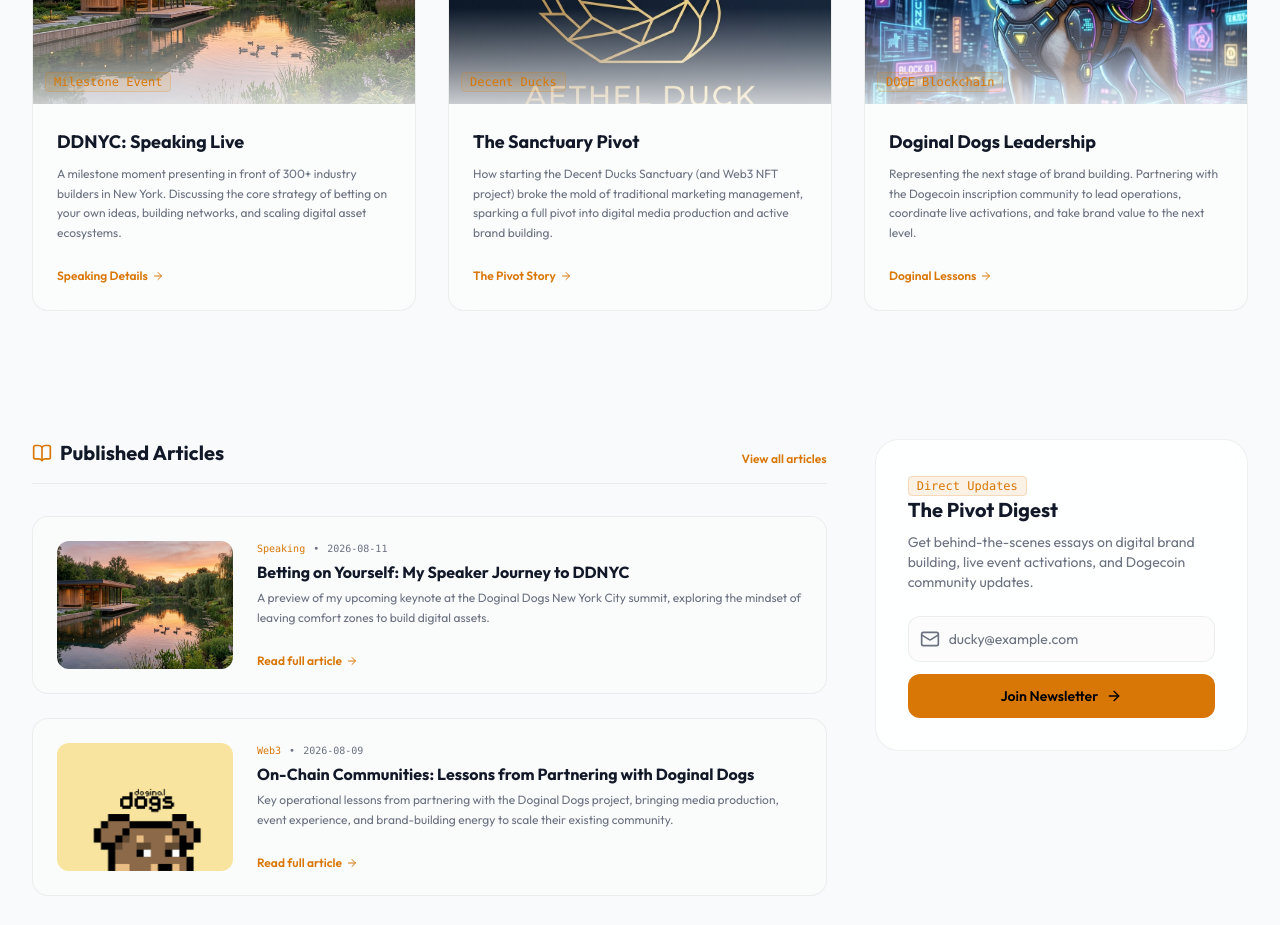
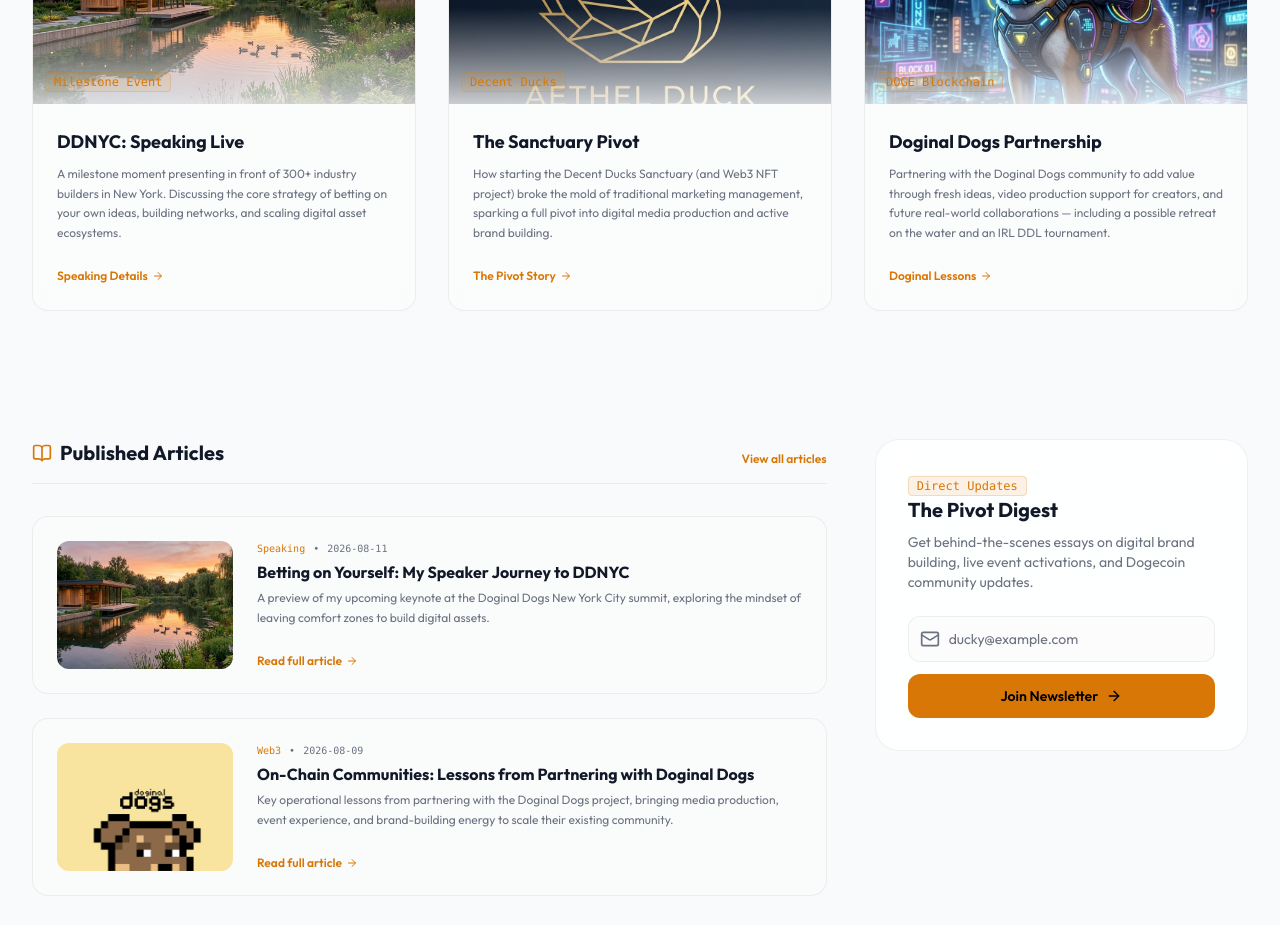
Before and after one commit to Duckxmeta/justduckit, a Next.js app: page / in a window 1280 px wide. Shown: the part 880-1805 px from the top of the page. Built offline with nearby package versions, Linux system fonts and the light colour scheme.

Commit message:
feat: rename Doginal Dogs Leadership card to Partnership and update description

```diff
--- a/src/app/page.tsx
+++ b/src/app/page.tsx
@@ -161,10 +161,10 @@ export default function Home() {
               </div>
               <div className="p-6 flex flex-col flex-grow space-y-2">
                 <h3 className="text-lg font-bold text-foreground group-hover:text-primary transition-colors">
-                  Doginal Dogs Leadership
+                  Doginal Dogs Partnership
                 </h3>
                 <p className="text-xs leading-relaxed text-muted-foreground flex-grow">
-                  Representing the next stage of brand building. Partnering with the Dogecoin inscription community to lead operations, coordinate live activations, and take brand value to the next level.
+                  Partnering with the Doginal Dogs community to add value through fresh ideas, video production support for creators, and future real-world collaborations — including a possible retreat on the water and an IRL DDL tournament.
                 </p>
                 <div className="pt-3">
                   <Link href="/about#doginals" className="text-xs font-semibold text-primary hover:underline inline-flex items-center gap-1">
```
